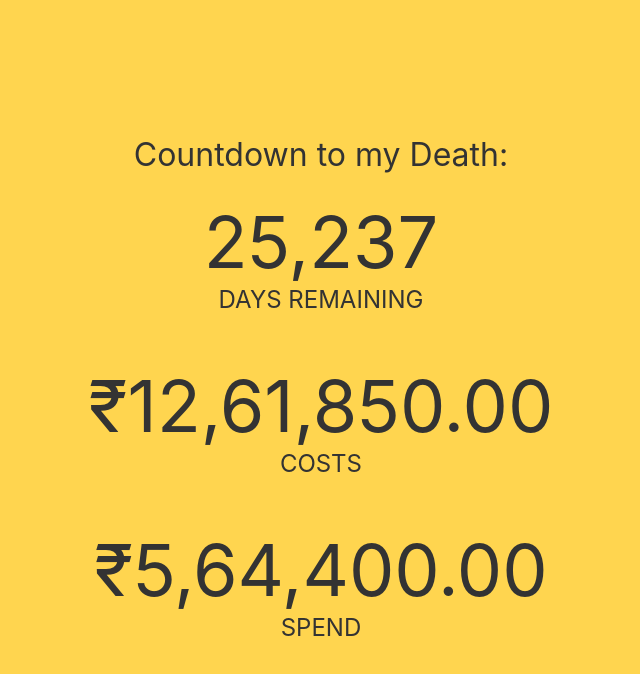
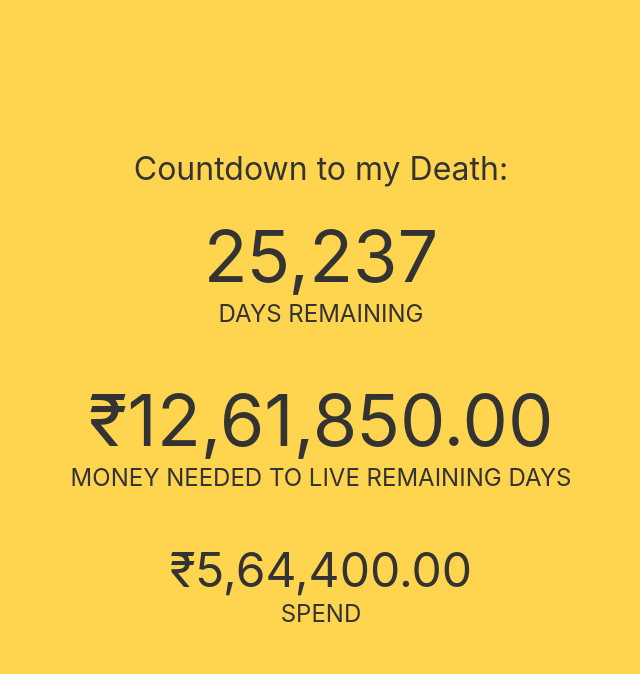
Before and after one commit to suhailvs/countdown, a plain HTML site: page index.html in a window 1280 px wide. Shown: the whole page, without its empty margins (319-959 px from the left). Drawn offline with Linux system fonts and the light colour scheme.

Commit message:
updated labels

```diff
--- a/index.html
+++ b/index.html
@@ -12,7 +12,7 @@
   <h1 id="head">Countdown to my Death:</h1>
   <ul>
     <li><span id="days"></span>days remaining</li>
-    <li><span id="cost"></span>Costs</li>
+    <li><span id="cost"></span>Money needed to live remaining days</li>
     <li><span id="spend"></span>Spend</li>
   </ul>
 </div>
--- a/styles.css
+++ b/styles.css
@@ -29,7 +29,9 @@ li span {
   display: block;
   font-size: 4.5rem;
 }
-
+#spend {
+  font-size: 3rem;
+}
 /* general styling */
 html, body {
   height: 100%;
```
